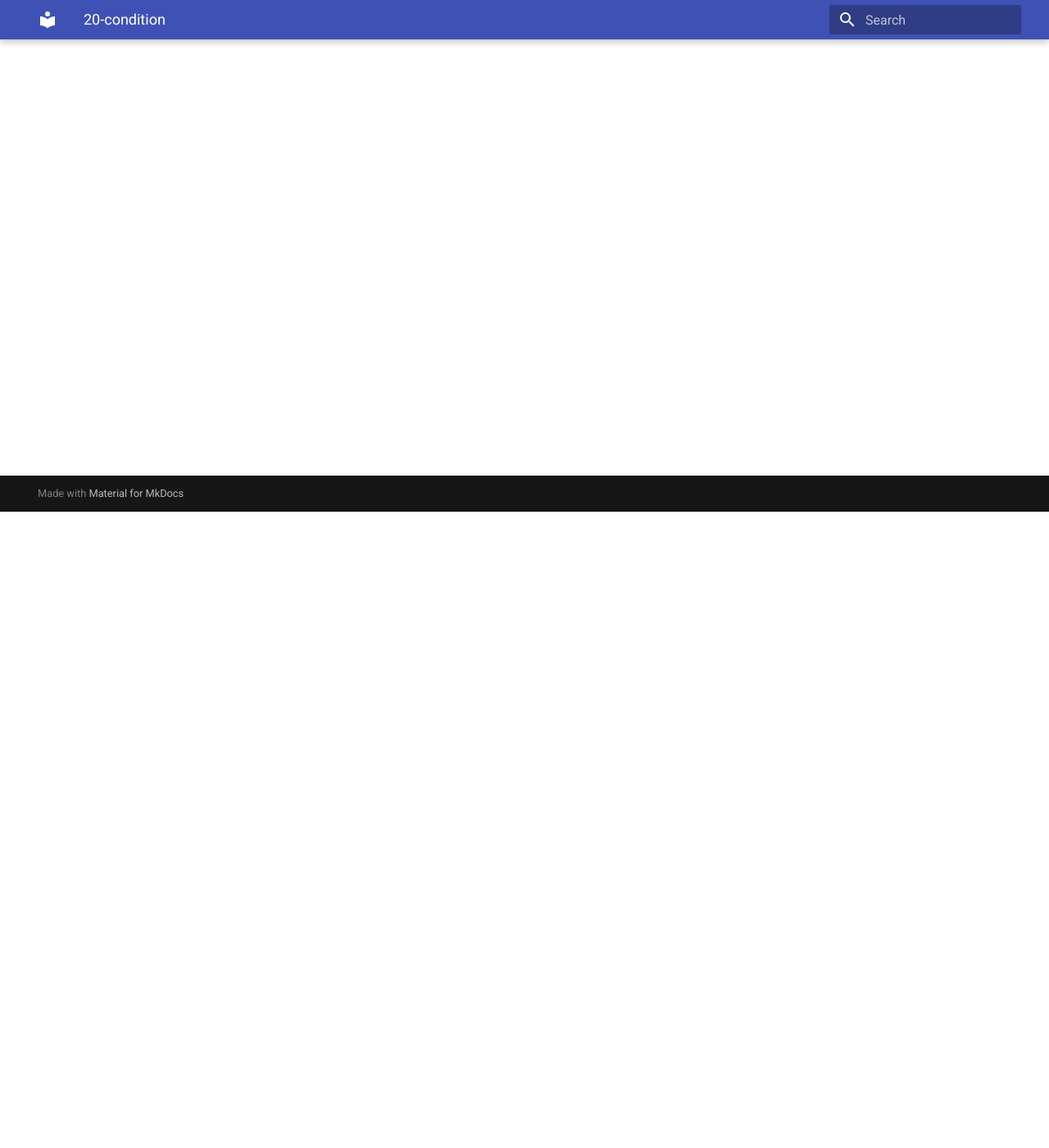
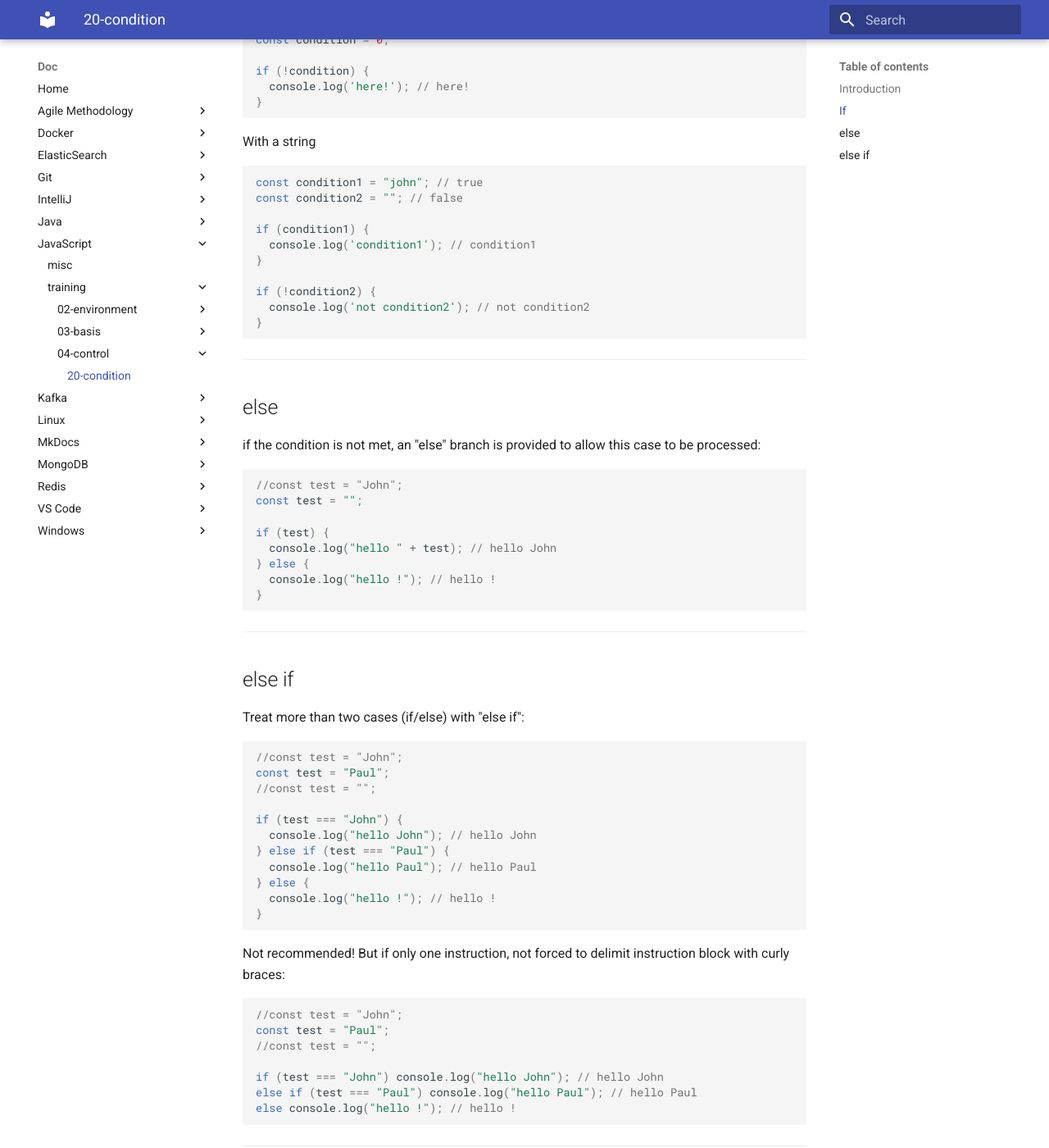
Before and after one commit to oldu73/doc, an MkDocs documentation site: the page built from docs/javascript/training/04-control/20-condition.md, in a window 1280 px wide and 1400 px high, scrolled down 776 px. Shown: the whole window at 82% size. Built offline with MkDocs 1.6.1 and Material for MkDocs 9.7.7, drawn with Linux system fonts in a browser that asks for light colours; some of the changed text lies outside the part shown.

Commit message:
js condition

````diff
--- a/docs/javascript/training/04-control/20-condition.md
+++ b/docs/javascript/training/04-control/20-condition.md
@@ -2,8 +2,107 @@
 
 ***
 
+
 ## Introduction
 
-...
+if, else, else if
 
 ***
+
+## If
+
+```js
+const condition = true;
+
+if (condition === true) {
+  console.log('here!'); // here!
+}
+```
+
+By omitting strict comparison in if condition, implicit coercion to boolean happen:
+
+```js
+const condition = true;
+
+if (condition) {
+  console.log('here!'); // here!
+}
+```
+
+Even if 'condition' here in example is not a boolean, implicit coercion happen as well:
+
+With a number
+
+```js
+const condition = 0;
+
+if (!condition) {
+  console.log('here!'); // here!
+}
+```
+
+With a string
+
+```js
+const condition1 = "john"; // true
+const condition2 = ""; // false
+
+if (condition1) {
+  console.log('condition1'); // condition1
+}
+
+if (!condition2) {
+  console.log('not condition2'); // not condition2
+}
+```
+
+***
+
+## else
+
+if the condition is not met, an "else" branch is provided to allow this case to be processed:
+
+```js
+//const test = "John";
+const test = "";
+
+if (test) {
+  console.log("hello " + test); // hello John
+} else {
+  console.log("hello !"); // hello !
+}
+```
+
+***
+
+## else if
+
+Treat more than two cases (if/else) with "else if":
+
+```js
+//const test = "John";
+const test = "Paul";
+//const test = "";
+
+if (test === "John") {
+  console.log("hello John"); // hello John
+} else if (test === "Paul") {
+  console.log("hello Paul"); // hello Paul
+} else {
+  console.log("hello !"); // hello !
+}
+```
+
+Not recommended! But if only one instruction, not forced to delimit instruction block with curly braces:
+
+```js
+//const test = "John";
+const test = "Paul";
+//const test = "";
+
+if (test === "John") console.log("hello John"); // hello John
+else if (test === "Paul") console.log("hello Paul"); // hello Paul
+else console.log("hello !"); // hello !
+```
+
+***
--- a/mkdocs.yml
+++ b/mkdocs.yml
@@ -2,6 +2,15 @@ site_name: Doc
 
 theme:
   name: material
+  features:
+    - content.code.annotate
+
+markdown_extensions:
+  - pymdownx.highlight:
+      anchor_linenums: true
+  - pymdownx.inlinehilite
+  - pymdownx.snippets
+  - pymdownx.superfences
 
 nav:
     - Home: 'index.md'
````
Also changed, not shown: docs/mkdocs/mkdocs.md (+11 -0 lines), docs/vscode/vscode.md (+10 -2 lines).
